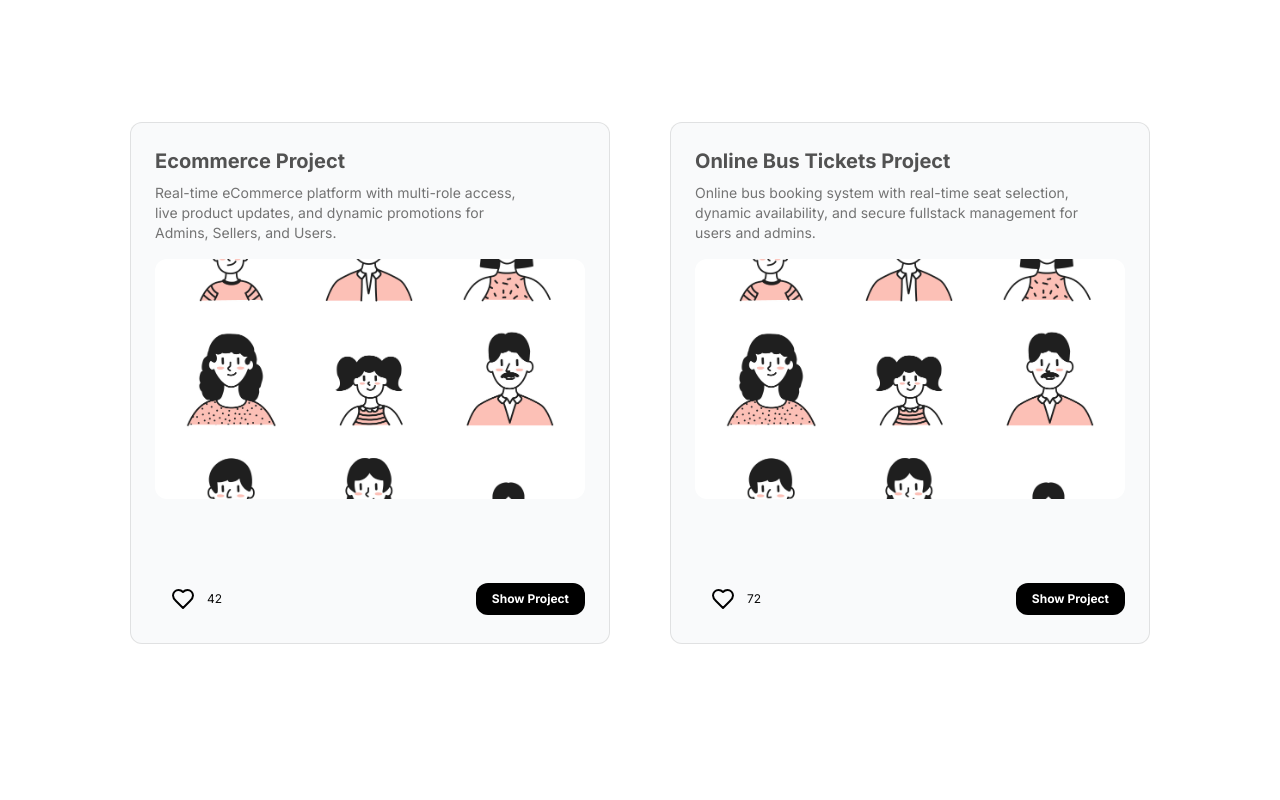
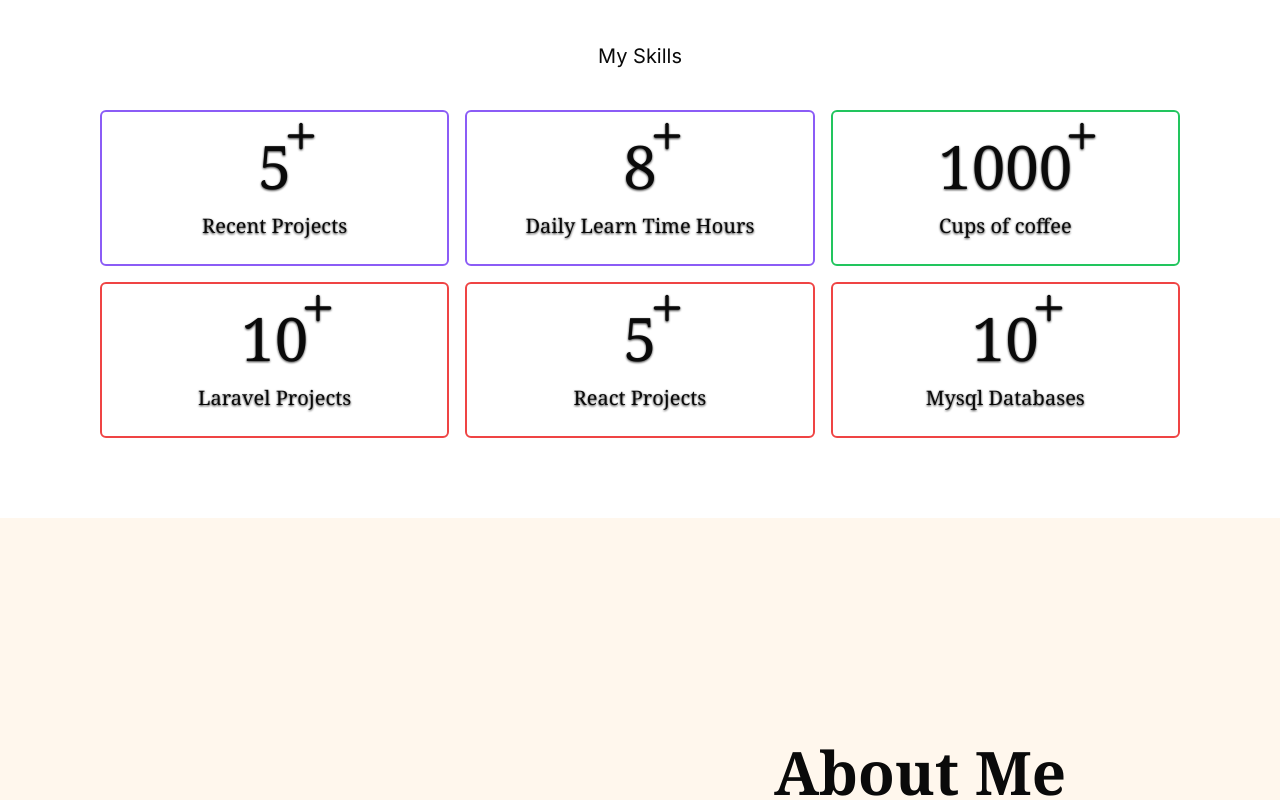
Before and after one commit to HeinZawPhyoe7/Phyoe-Portfolio, a Next.js app: page / in a window 1280 px wide. Shown: the part 760-1560 px from the top of the page. Built offline with nearby package versions, Linux system fonts and the light colour scheme.

Commit message:
fix: deployment error

```diff
--- a/app/page.tsx
+++ b/app/page.tsx
@@ -15,8 +15,8 @@ const Page = () => {
       <div className="xl:space-y-20 space-y-4">
         <Nav />
         <Hero />
-        {/* <MyScores />
-        <About /> */}
+        <MyScores />
+        <About />
         <MyProjects />
         <Message />
         <Questions />
--- a/components/elements/About.tsx
+++ b/components/elements/About.tsx
@@ -1,10 +1,16 @@
 "use client";
 
 import dynamic from "next/dynamic";
-import WriteProgramAni from "../ui/WriteProgramAni";
 const DicussAni = dynamic(() => import("@/components/ui/DicussAni"), {
   ssr: false,
 });
+
+const WriteProgramAni = dynamic(
+  () => import("@/components/ui/WriteProgramAni"),
+  {
+    ssr: false,
+  }
+);
 
 const About = () => {
   return (
```
